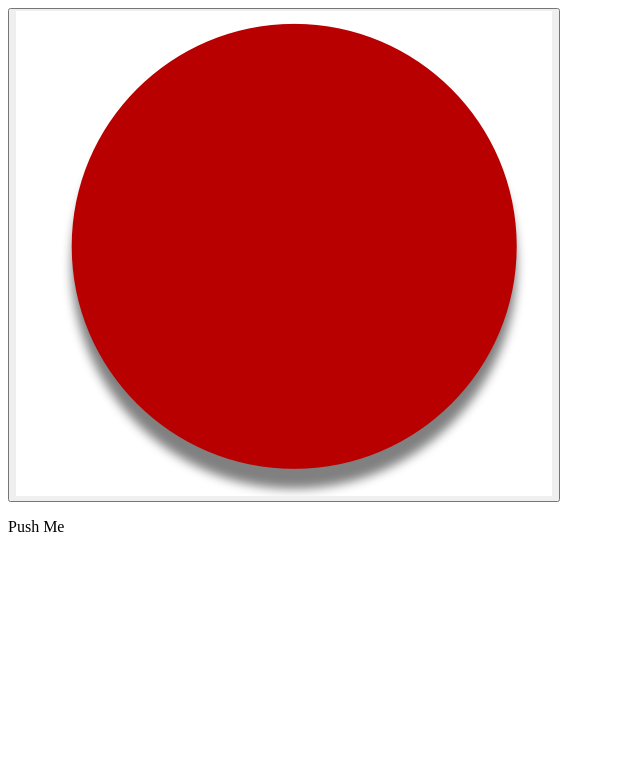
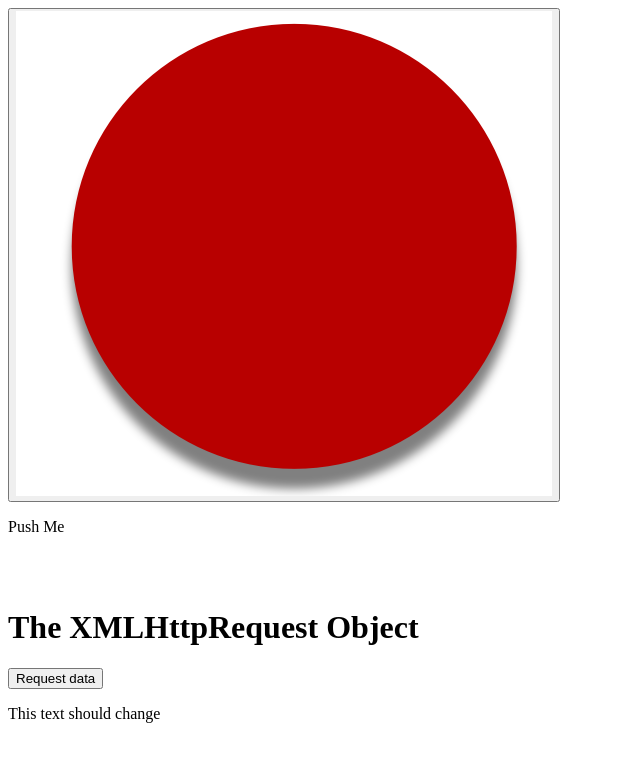
Before and after one commit to wisehackermonkey/big-red-button, a plain HTML site: page frontend/index.html in a window 1280 px wide. Shown: the whole page, without its empty margins (0-640 px from the left). Drawn offline with Linux system fonts and the light colour scheme.

Commit message:
created ajax request to incomplete backend

```diff
--- a/assets/js/script.js
+++ b/assets/js/script.js
@@ -0,0 +1,18 @@
+/*
+ big red button script
+ by Oran C
+ oranbusiness@gmail.com
+ github.com/wisehackermonkey
+ 20190413
+*/
+
+function loadDoc() {
+    var xhttp = new XMLHttpRequest();
+    xhttp.onreadystatechange = function() {
+        if (this.readyState == 4 && this.status == 200) {
+            document.getElementById("demo").innerHTML = this.responseText;
+        }
+    };
+    xhttp.open("GET", "localhost:3000", true);
+    xhttp.send();
+}
--- a/frontend/index.html
+++ b/frontend/index.html
@@ -3,10 +3,20 @@
 <head>
     <meta charset="UTF-8">
     <title>Big Red Button</title>
+    <script src="../assets/js/script.js"></script>
 </head>
+
 <body>
-<button><img src="../assets/img/btn_back.png" height="485" width="536"/></button>
-<br>
-<p>Push Me</p>
+    <button><img src="../assets/img/btn_back.png" height="485" width="536"/></button>
+    <br>
+    <p>Push Me</p>
+    <br>
+    <br>
+    <h1>The XMLHttpRequest Object</h1>
+
+    <button type="button" onclick="loadDoc()">Request data</button>
+
+    <p id="demo">This text should change</p>
+
 </body>
 </html>
```
